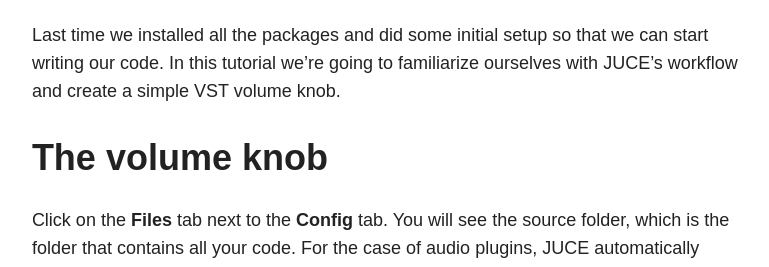
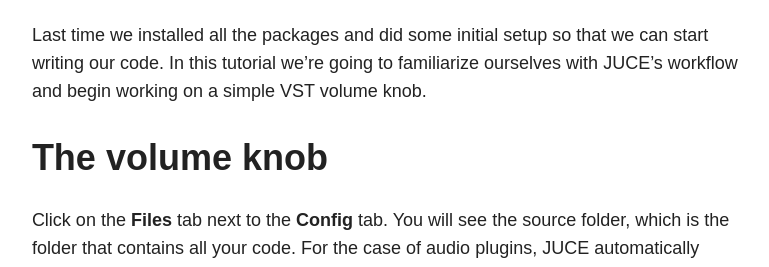
Before and after one commit to jamiemori/jamiemori.github.io, a Jekyll site: the page built from _posts/articles/2015-05-03-Making A Simple Subtractive Synthesizer Plug-in With JUCE Part 2.md, in a window 1280 px wide and 900 px high, scrolled down 436 px. Shown: the part 235-502 px from the top of the window, without its empty margins (254-1023 px from the left). Built offline with Jekyll 4.4.1, drawn with Linux system fonts in a browser that asks for light colours; nearby versions of some CDN libraries; comment, search, counter and statistics services are not loaded.

Commit message:
chaned content

```diff
--- a/_posts/articles/2015-05-03-Making A Simple Subtractive Synthesizer Plug-in With JUCE Part 2.md
+++ b/_posts/articles/2015-05-03-Making A Simple Subtractive Synthesizer Plug-in With JUCE Part 2.md
@@ -8,7 +8,7 @@
 share: true
 ---
 
-Last time we installed all the packages and did some initial setup so that we can start writing our code. In this tutorial we're going to familiarize ourselves with JUCE's workflow and create a simple VST volume knob.
+Last time we installed all the packages and did some initial setup so that we can start writing our code. In this tutorial we're going to familiarize ourselves with JUCE's workflow and begin working on a simple VST volume knob.
 
 # The volume knob
 
```
Also changed, not shown: _posts/articles/2015-05-03-Making A Simple Subtractive Synthesizer Plug-in With JUCE Part 1.md (+1 -1 lines).
